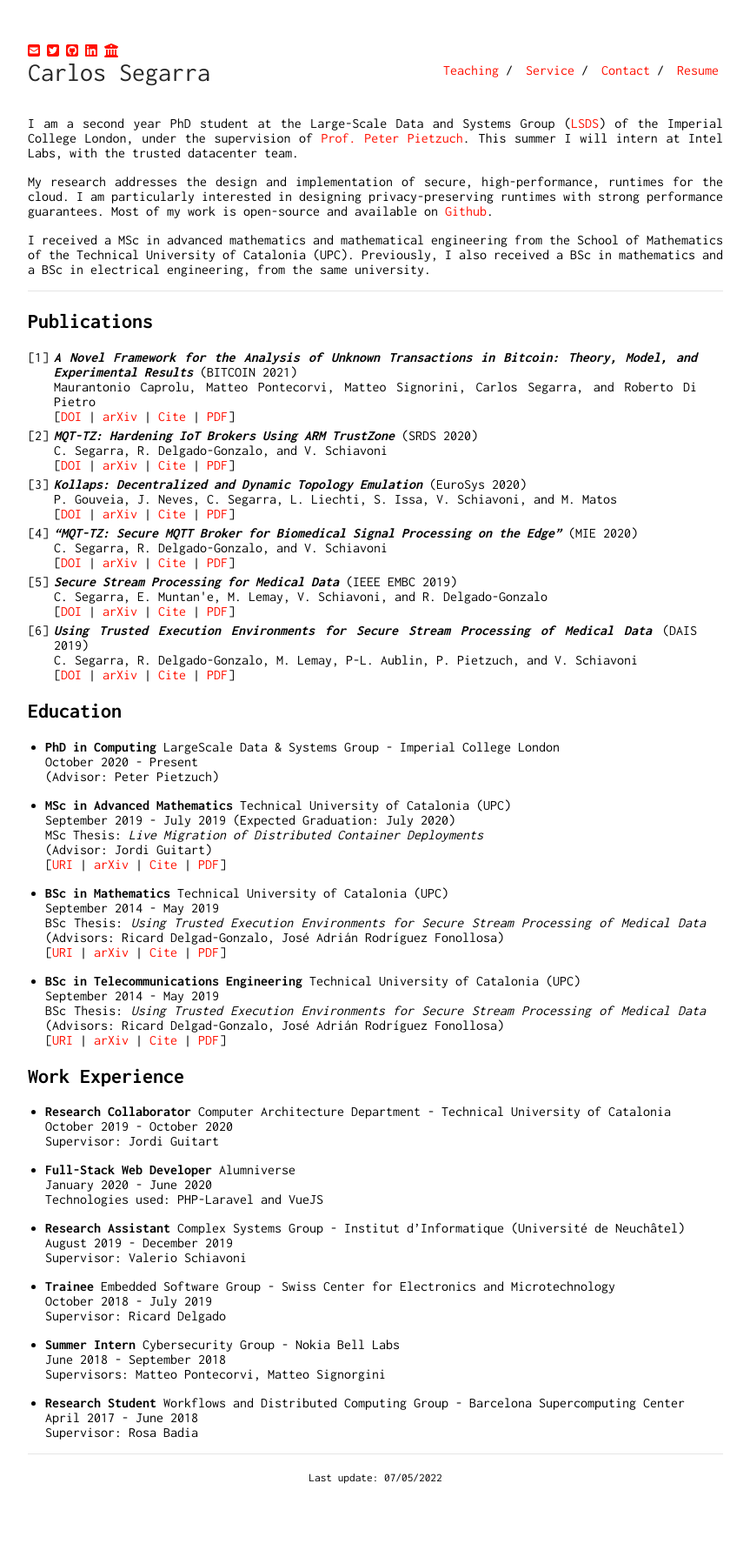
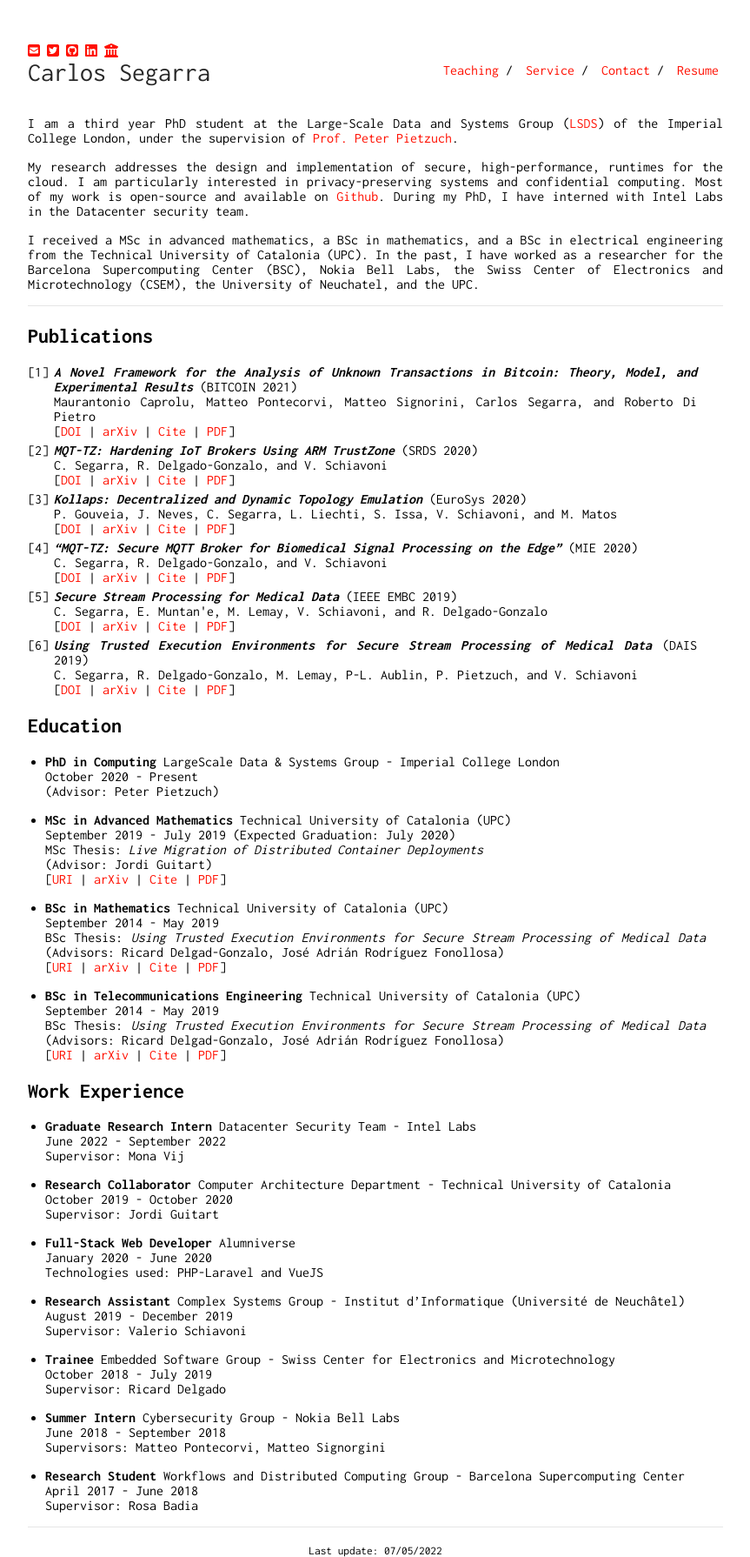
Before and after one commit to csegarragonz/csg-web, a Jekyll site: the page built from index.md, in a window 1280 px wide. Shown: the whole page at 87% size, without its empty margins (208-1071 px from the left). Built offline with Jekyll 4.4.1, drawn with Linux system fonts in a browser that asks for light colours; nearby versions of some CDN libraries; before the commit the page ends 1706 px from its top, so only the background shows below that.

Commit message:
feat: add internship and work in aec

```diff
--- a/index.md
+++ b/index.md
@@ -2,15 +2,15 @@
 layout: main_page
 ---
 
-I am a second year PhD student at the Large-Scale Data and Systems Group ([LSDS](https://lsds.doc.ic.ac.uk/)) of the Imperial College London, under the supervision of [Prof. Peter Pietzuch](https://www.doc.ic.ac.uk/~prp/).
-This summer I will intern at Intel Labs, with the trusted datacenter team.
+I am a third year PhD student at the Large-Scale Data and Systems Group ([LSDS](https://lsds.doc.ic.ac.uk/)) of the Imperial College London, under the supervision of [Prof. Peter Pietzuch](https://www.doc.ic.ac.uk/~prp/).
 
 My research addresses the design and implementation of secure, high-performance, runtimes for the cloud.
-I am particularly interested in designing privacy-preserving runtimes with strong performance guarantees.
+I am particularly interested in privacy-preserving systems and confidential computing.
 Most of my work is open-source and available on [Github](https://github.com/csegarragonz).
+During my PhD, I have interned with Intel Labs in the Datacenter security team.
 
-I received a MSc in advanced mathematics and mathematical engineering from the School of Mathematics of the Technical University of Catalonia (UPC).
-Previously, I also received a BSc in mathematics and a BSc in electrical engineering, from the same university.
+I received a MSc in advanced mathematics, a BSc in mathematics, and a BSc in electrical engineering from the Technical University of Catalonia (UPC).
+In the past, I have worked as a researcher for the Barcelona Supercomputing Center (BSC), Nokia Bell Labs, the Swiss Center of Electronics and Microtechnology (CSEM), the University of Neuchatel, and the UPC.
 
 ---
 
@@ -59,6 +59,10 @@ C. Segarra, R. Delgado-Gonzalo, M. Lemay, P-L. Aublin, P. Pietzuch, and V. Schia
 
 ## Work Experience
 
+* **Graduate Research Intern** Datacenter Security Team - Intel Labs \\
+  June 2022 - September 2022 \\
+  Supervisor: Mona Vij
+
 * **Research Collaborator** Computer Architecture Department - Technical University of Catalonia \\
   October 2019 - October 2020 \\
   Supervisor: Jordi Guitart
--- a/requirements.txt
+++ b/requirements.txt
@@ -1,2 +1,3 @@
+black==22.8.0
 invoke==1.7.1
 paramiko==2.11.0
```
Also changed, not shown: service.md (+2 -0 lines).
